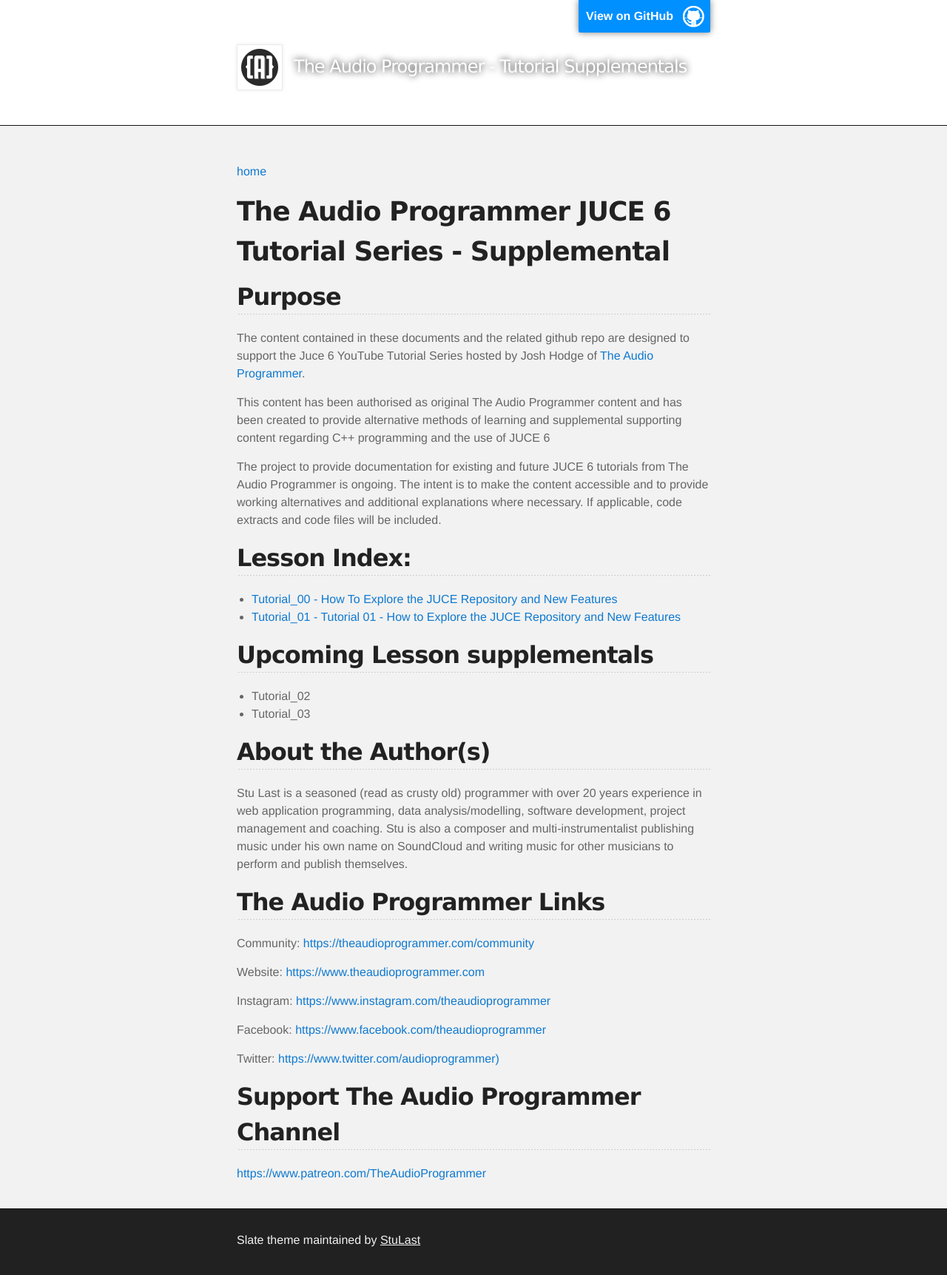
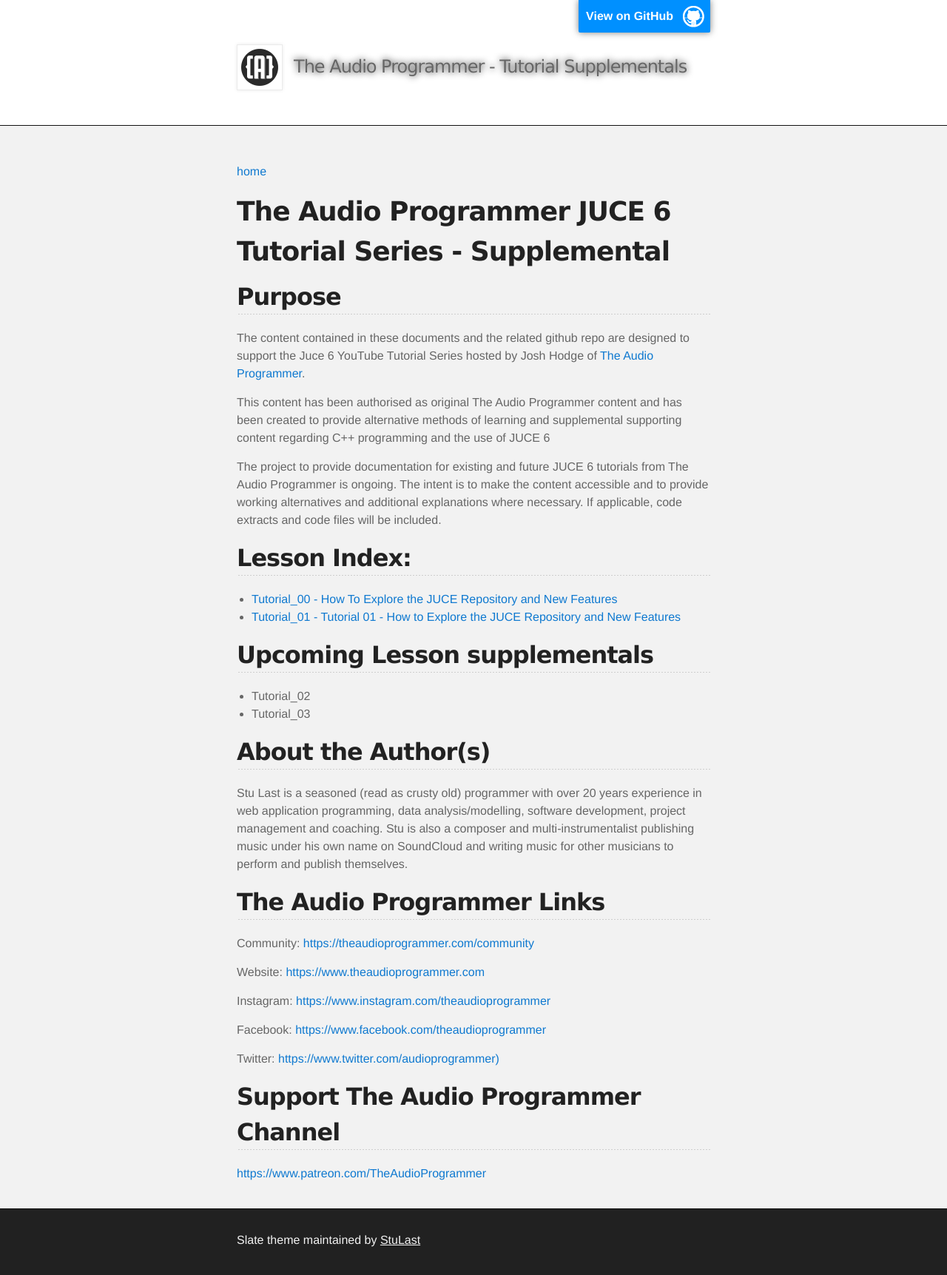
Before and after one commit to StuLast/TAP-JUCE-6-Tutorial-Supplementals, a Jekyll site: the page built from README.md, in a window 1280 px wide. Shown: the whole page at 74% size. Built offline with Jekyll 4.4.1, drawn with Linux system fonts in a browser that asks for light colours; our own code applies the rules of GitHub Pages for plain Markdown files.

Commit message:
fix title colouring

```diff
--- a/assets/css/style.scss
+++ b/assets/css/style.scss
@@ -15,6 +15,10 @@
     background: #fff;
 }
 
+#project_tagline {
+    color: #666;
+}
+
 #branding {
     display: flex;
     align-items: center;
```
